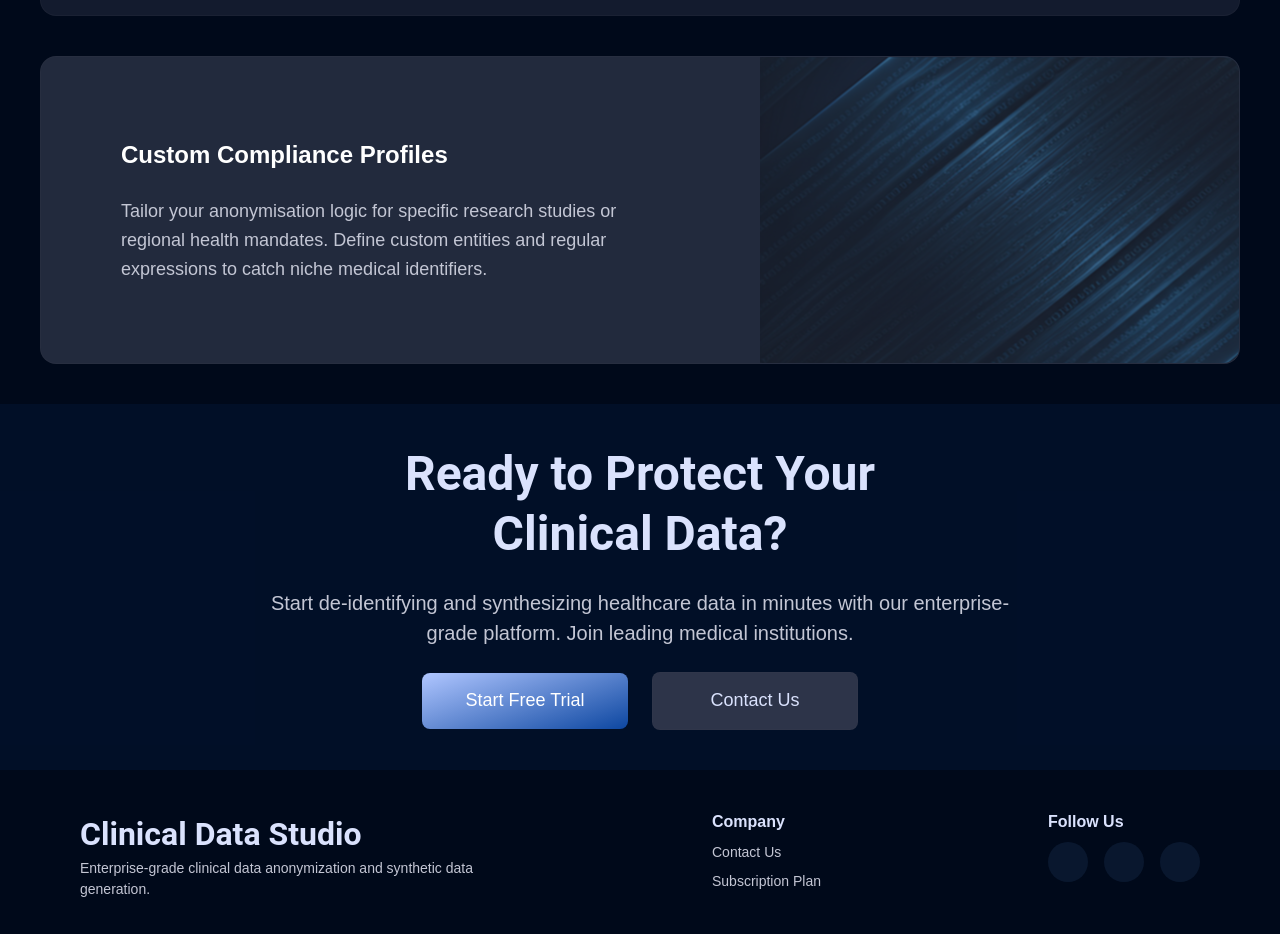
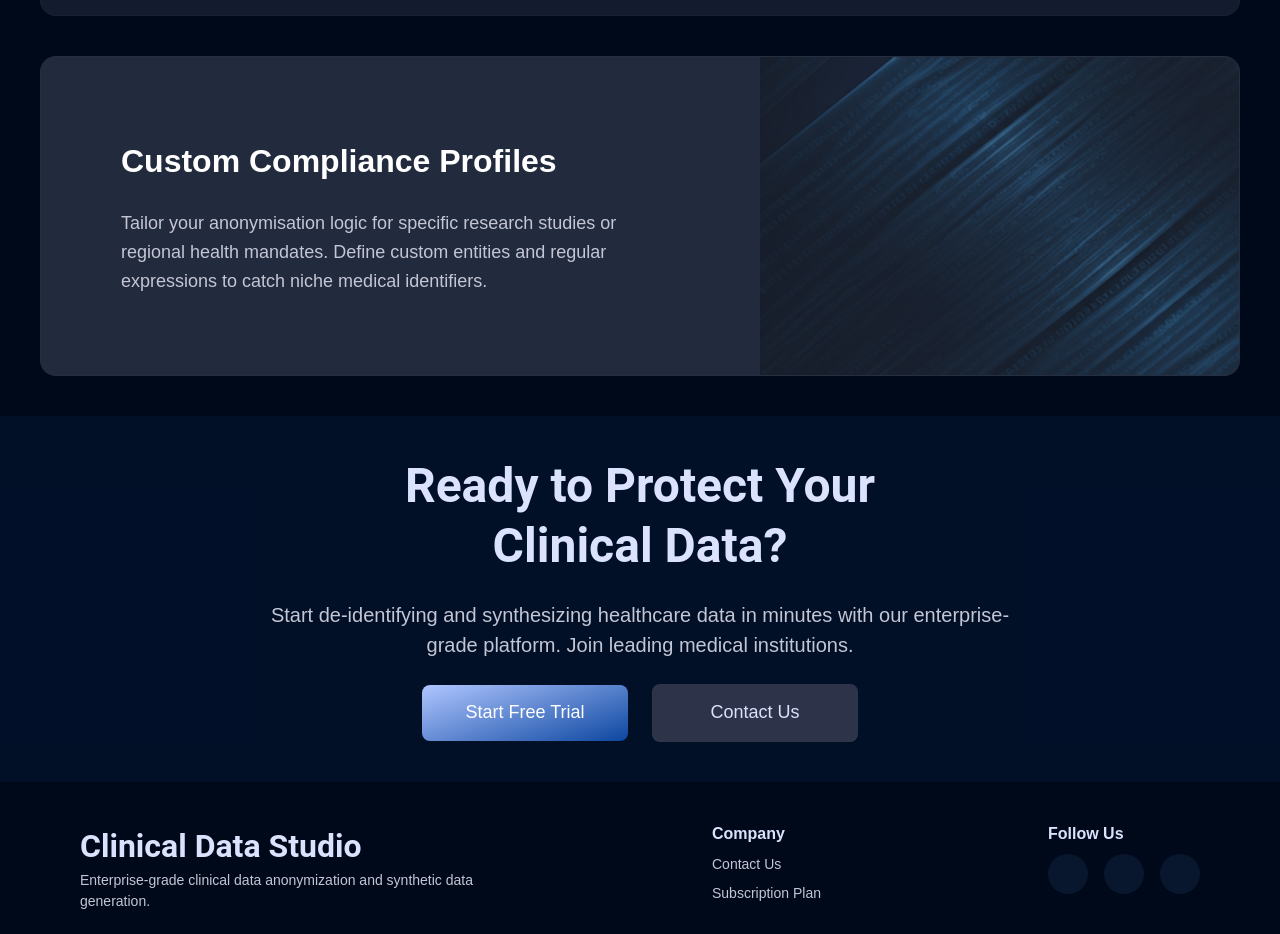
Before and after one commit to ZenBit-Tech/red_an_fe, a React (Vite) app: page / in a window 1280 px wide. Shown: the part 3320-4254 px from the top of the page. Built offline with nearby package versions, Linux system fonts and the light colour scheme; no server answers; some icons are missing; what envalid, izitoast would draw is missing.

Commit message:
fix: update

```diff
--- a/src/components/Compliance/styles.ts
+++ b/src/components/Compliance/styles.ts
@@ -182,14 +182,14 @@ export const BannerTextBlock = styled(Box)(({ theme }) => ({
 }));
 
 export const BannerTitle = styled(Box)(({ theme }) => ({
-  fontSize: theme.typography.fontSize18,
+  fontSize: theme.typography.fontSize24,
   fontWeight: theme.typography.fontWeight700,
   color: theme.palette.textColors[50],
   [theme.breakpoints.up("sm")]: {
-    fontSize: theme.typography.fontSize24,
+    fontSize: theme.typography.fontSize28,
   },
   [theme.breakpoints.up("md")]: {
-    fontSize: theme.typography.fontSize30,
+    fontSize: theme.typography.fontSize32,
   },
 }));
 
```
